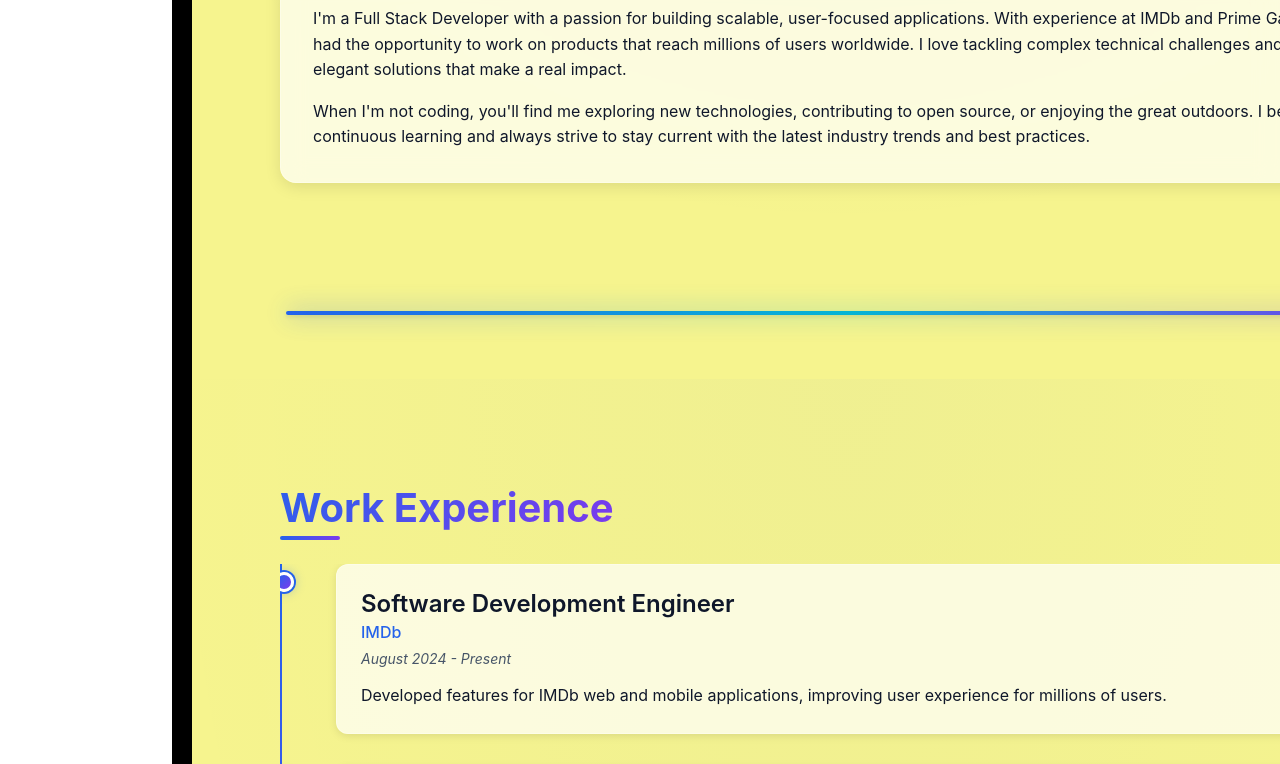
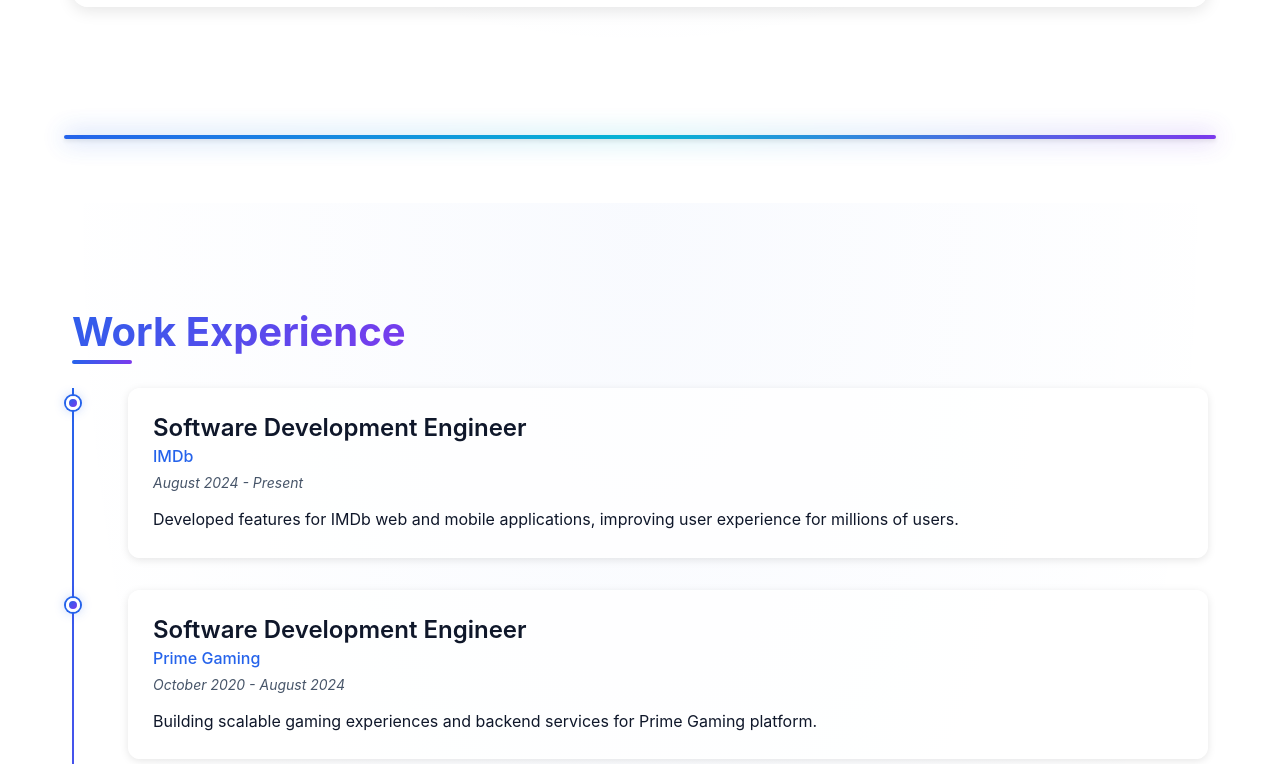
Before and after one commit to jtroshynski/dont-sell-yourself-short, a React (Create React App) app: page / in a window 1280 px wide. Shown: the part 1320-2084 px from the top of the page. Built offline with nearby package versions, Linux system fonts and the light colour scheme; a web font is replaced by a local one.

Commit message:
Removed left sidebar and polished visuals

```diff
--- a/src/css/App.css
+++ b/src/css/App.css
@@ -44,45 +44,48 @@
     --spacing-2xl: 2rem;
   }
 }
-
 @font-face {
   font-family: "Billy";
   src: url("../fonts/billy.woff") format("woff"), url("../fonts/billy.woff2") format("woff2"), url("../fonts/billy.ttf") format("truetype");
 }
-
 html {
   scroll-behavior: smooth;
   scroll-padding-top: 2rem;
 }
 
+* {
+  box-sizing: border-box;
+}
+
 body,
-html,
-root {
+html {
   margin: 0;
   padding: 0;
   width: 100%;
   max-width: 100vw;
-  overflow-x: hidden;
-  display: flex;
-  flex-direction: column;
+  overflow-x: hidden !important;
   background-color: var(--color-background);
   color: var(--color-text);
   font-family: var(--font-family-base);
   transition: background-color var(--transition-base), color var(--transition-base);
 }
 
+#root {
+  width: 100%;
+  max-width: 100vw;
+  overflow-x: hidden !important;
+}
+
 @media (prefers-reduced-motion: reduce) {
   html {
     scroll-behavior: auto;
   }
-
   * {
     animation-duration: 0.01ms !important;
     animation-iteration-count: 1 !important;
     transition-duration: 0.01ms !important;
   }
 }
-
 .theme-toggle {
   position: fixed;
   top: 1rem;
@@ -102,10 +105,8 @@
   justify-content: center;
   transition: all var(--transition-base);
   box-shadow: 0 2px 8px rgba(0, 0, 0, 0.1);
-  position: relative;
   overflow: hidden;
 }
-
 .theme-toggle::before {
   content: "";
   position: absolute;
@@ -116,26 +117,21 @@
   transition: opacity var(--transition-base);
   z-index: -1;
 }
-
 .theme-toggle:hover {
   transform: scale(1.15) rotate(15deg);
   box-shadow: 0 6px 20px rgba(0, 0, 0, 0.2), 0 0 30px rgba(37, 99, 235, 0.3);
   border-color: transparent;
 }
-
 .theme-toggle:hover::before {
   opacity: 1;
 }
-
 .theme-toggle:focus {
   outline: 2px solid var(--color-accent);
   outline-offset: 2px;
 }
-
 .theme-toggle:active {
   transform: scale(0.95) rotate(0deg);
 }
-
 @media screen and (max-width: 768px) {
   .theme-toggle {
     width: 44px;
@@ -143,12 +139,10 @@
     font-size: 1.25rem;
   }
 }
-
 [data-theme=dark] .theme-toggle {
   background: rgba(30, 41, 59, 0.7);
   border: 2px solid var(--color-primary);
 }
-
 [data-theme=dark] .theme-toggle:hover {
   box-shadow: 0 6px 20px rgba(0, 0, 0, 0.4), 0 0 30px rgba(96, 165, 250, 0.4);
 }
@@ -159,38 +153,11 @@
   padding: 0;
   width: 100%;
   max-width: 100vw;
-  overflow-x: hidden;
+  overflow-x: hidden !important;
   box-sizing: border-box;
-}
-
-@media screen and (min-width: 1024px) {
-  .App {
-    padding: 0 0 0 2em;
-    margin-left: 15vw;
-    box-shadow: -20px 0px #000000;
-  }
-}
-
-@media screen and (min-width: 768px) and (max-width: 1023px) {
-  .App {
-    padding: 0 0 0 1.5em;
-    margin-left: 10vw;
-    box-shadow: -15px 0px #000000;
-  }
-}
-
-@media screen and (max-width: 767px) {
-  .App {
-    padding: 0;
-    margin-left: 0;
-    box-shadow: none;
-  }
-}
-
-.App {
-  background-color: #f6f48e;
-}
-
+  background-color: var(--color-background);
+  min-height: 100vh;
+}
 .App .section-title {
   font-size: var(--font-size-h2);
   font-weight: 700;
@@ -206,7 +173,6 @@
   -webkit-text-fill-color: transparent;
   background-clip: text;
 }
-
 .App .section-title::after {
   content: "";
   position: absolute;
@@ -218,21 +184,17 @@
   border-radius: 2px;
   transition: width var(--transition-base);
 }
-
 .App .section-title:hover {
   transform: translateX(4px);
 }
-
 .App .section-title:hover::after {
   width: 100%;
 }
-
 @media screen and (min-width: 768px) {
   .App .section-title {
     font-size: 2.5rem;
   }
 }
-
 @media screen and (max-width: 768px) {
   .App .section-title {
     font-size: 1.75rem;
@@ -249,7 +211,6 @@
   padding: var(--spacing-2xl) var(--spacing-xl);
   overflow: hidden;
 }
-
 @media screen and (max-width: 768px) {
   .hero-section {
     min-height: auto;
@@ -267,8 +228,8 @@
   background: linear-gradient(135deg, var(--color-primary) 0%, var(--color-secondary) 100%);
   opacity: 0.1;
   z-index: 0;
-}
-
+  overflow: hidden;
+}
 .hero-background::before {
   content: "";
   position: absolute;
@@ -282,17 +243,13 @@
 }
 
 @keyframes gradientShift {
-
-  0%,
-  100% {
+  0%, 100% {
     transform: translate(0, 0);
   }
-
   50% {
     transform: translate(10%, 10%);
   }
 }
-
 .hero-content {
   position: relative;
   z-index: 1;
@@ -304,7 +261,6 @@
   width: 100%;
   animation: heroFadeIn 1s ease-out;
 }
-
 @media screen and (max-width: 768px) {
   .hero-content {
     gap: var(--spacing-lg);
@@ -322,30 +278,25 @@
   animation: heroImageFadeIn 1.2s ease-out;
   transition: transform var(--transition-base), box-shadow var(--transition-base), border-color var(--transition-base);
 }
-
 .hero-image:hover {
   transform: scale(1.05);
   box-shadow: 0 12px 48px rgba(0, 0, 0, 0.15);
 }
-
 @media screen and (min-width: 768px) and (max-width: 1023px) {
   .hero-image {
     width: 180px;
     height: 180px;
   }
 }
-
 @media screen and (max-width: 767px) {
   .hero-image {
     width: 150px;
     height: 150px;
   }
 }
-
 [data-theme=dark] .hero-image {
   box-shadow: 0 8px 32px rgba(0, 0, 0, 0.4);
 }
-
 [data-theme=dark] .hero-image:hover {
   box-shadow: 0 12px 48px rgba(0, 0, 0, 0.6);
 }
@@ -364,7 +315,6 @@
   position: relative;
   overflow: hidden;
 }
-
 .hero-intro-card::before {
   content: "";
   position: absolute;
@@ -376,33 +326,27 @@
   pointer-events: none;
   z-index: 0;
 }
-
-.hero-intro-card>* {
+.hero-intro-card > * {
   position: relative;
   z-index: 1;
 }
-
 .hero-intro-card:hover {
   transform: translateY(-8px) scale(1.02);
   box-shadow: 0 16px 64px rgba(0, 0, 0, 0.2), 0 0 40px rgba(37, 99, 235, 0.1);
 }
-
 @media screen and (max-width: 768px) {
   .hero-intro-card {
     padding: var(--spacing-xl);
     border-radius: 16px;
   }
 }
-
 [data-theme=dark] .hero-intro-card {
   background: rgba(30, 41, 59, 0.5);
   border: 1px solid rgba(255, 255, 255, 0.15);
 }
-
 [data-theme=dark] .hero-intro-card::before {
   background: linear-gradient(135deg, rgba(96, 165, 250, 0.08), rgba(167, 139, 250, 0.08));
 }
-
 [data-theme=dark] .hero-intro-card:hover {
   box-shadow: 0 16px 64px rgba(0, 0, 0, 0.4), 0 0 40px rgba(96, 165, 250, 0.15);
 }
@@ -415,7 +359,6 @@
   font-family: var(--font-family-heading);
   line-height: 1.2;
 }
-
 @media screen and (max-width: 768px) {
   .hero-name {
     font-size: 2rem;
@@ -430,7 +373,6 @@
   font-family: var(--font-family-heading);
   line-height: 1.4;
 }
-
 @media screen and (max-width: 768px) {
   .hero-title {
     font-size: 1.25rem;
@@ -442,37 +384,31 @@
     opacity: 0;
     transform: translateY(20px);
   }
-
   to {
     opacity: 1;
     transform: translateY(0);
   }
 }
-
 @keyframes heroImageFadeIn {
   from {
     opacity: 0;
     transform: scale(0.8);
   }
-
   to {
     opacity: 1;
     transform: scale(1);
   }
 }
-
 @keyframes heroCardFadeIn {
   from {
     opacity: 0;
     transform: translateY(30px);
   }
-
   to {
     opacity: 1;
     transform: translateY(0);
   }
 }
-
 .content-divider {
   width: 100%;
   max-width: 100%;
@@ -485,7 +421,6 @@
   position: relative;
   border-radius: 2px;
 }
-
 .content-divider::after {
   content: "";
   position: absolute;
@@ -499,7 +434,6 @@
   opacity: 0.6;
   animation: dividerPulse 3s ease-in-out infinite;
 }
-
 @media screen and (min-width: 1024px) {
   .content-divider {
     height: 4px;
@@ -507,7 +441,6 @@
     max-width: 90%;
   }
 }
-
 @media screen and (min-width: 768px) and (max-width: 1023px) {
   .content-divider {
     height: 3px;
@@ -515,7 +448,6 @@
     max-width: 95%;
   }
 }
-
 @media screen and (max-width: 767px) {
   .content-divider {
     height: 2px;
@@ -523,27 +455,21 @@
     width: 100%;
   }
 }
-
 [data-theme=dark] .content-divider {
   box-shadow: 0 2px 8px rgba(0, 0, 0, 0.4);
 }
-
 [data-theme=dark] .content-divider::after {
   opacity: 0.8;
 }
 
 @keyframes dividerPulse {
-
-  0%,
-  100% {
+  0%, 100% {
     opacity: 0.6;
   }
-
   50% {
     opacity: 0.9;
   }
 }
-
 h1 {
   margin: 0;
 }
@@ -558,20 +484,17 @@
   gap: var(--spacing-xl);
   margin-top: var(--spacing-xl);
 }
-
 @media screen and (min-width: 1024px) {
   .skills-grid {
     grid-template-columns: repeat(auto-fit, minmax(280px, 1fr));
   }
 }
-
 @media screen and (min-width: 768px) and (max-width: 1023px) {
   .skills-grid {
     grid-template-columns: repeat(2, 1fr);
     gap: var(--spacing-lg);
   }
 }
-
 @media screen and (max-width: 767px) {
   .skills-grid {
     grid-template-columns: 1fr;
@@ -591,7 +514,6 @@
   transition: transform var(--transition-base), box-shadow var(--transition-base);
   position: relative;
 }
-
 .skill-category::before {
   content: "";
   position: absolute;
@@ -605,22 +527,18 @@
   opacity: 0;
   transition: opacity var(--transition-base);
 }
-
 .skill-category:hover {
   transform: translateY(-8px) scale(1.02);
   box-shadow: 0 8px 24px rgba(0, 0, 0, 0.15), 0 0 30px rgba(37, 99, 235, 0.1);
 }
-
 .skill-category:hover::before {
   opacity: 1;
 }
-
 [data-theme=dark] .skill-category {
   background: rgba(30, 41, 59, 0.6);
   border: 1px solid rgba(255, 255, 255, 0.15);
   box-shadow: 0 2px 8px rgba(0, 0, 0, 0.3);
 }
-
 [data-theme=dark] .skill-category:hover {
   box-shadow: 0 8px 24px rgba(0, 0, 0, 0.5), 0 0 30px rgba(96, 165, 250, 0.15);
 }
@@ -636,7 +554,6 @@
   background-size: 100% 2px;
   transition: background-size var(--transition-base);
 }
-
 .skill-category:hover .category-title {
   background-size: 100% 3px;
 }
@@ -659,12 +576,10 @@
   box-shadow: 0 2px 4px rgba(0, 0, 0, 0.1);
   cursor: default;
 }
-
 .skill-badge:hover {
   transform: scale(1.1) translateY(-2px);
   box-shadow: 0 4px 12px rgba(0, 0, 0, 0.2), 0 0 20px rgba(37, 99, 235, 0.3);
 }
-
 [data-theme=dark] .skill-badge:hover {
   box-shadow: 0 4px 12px rgba(0, 0, 0, 0.4), 0 0 20px rgba(96, 165, 250, 0.4);
 }
@@ -673,24 +588,20 @@
   margin-bottom: 5vh;
   font-family: "Billy", sans-serif;
 }
-
 @media screen and (min-width: 768px) {
   .skills {
     margin-bottom: 10vh;
   }
 }
-
 .skills p {
   max-width: 90vw;
   padding: 0 3em;
 }
-
 @media screen and (min-width: 768px) {
   .skills p {
     max-width: 40vw;
   }
 }
-
 .skills ul {
   display: flex;
   flex-wrap: wrap;
@@ -701,21 +612,18 @@
   gap: 1em;
   justify-content: flex-start;
 }
-
 @media screen and (min-width: 768px) {
   .skills ul {
     font-size: 2.5vw;
     padding: 0 3em 0 3em;
   }
 }
-
 @media screen and (max-width: 768px) {
   .skills ul {
     font-size: 6vw;
     padding: 0 0 0 0.25em;
   }
 }
-
 .skills ul li {
   color: #dd7251;
   padding: 0.35em 0.25em;
@@ -751,7 +659,6 @@
   flex-wrap: wrap;
   margin-top: var(--spacing-xl);
 }
-
 @media screen and (max-width: 768px) {
   .contact-links-container {
     gap: var(--spacing-lg);
@@ -769,11 +676,9 @@
   min-height: 44px;
   padding: var(--spacing-sm);
 }
-
 .contact-link:hover {
   transform: translateY(-8px);
 }
-
 .contact-link:focus {
   outline: 2px solid var(--color-accent);
   outline-offset: 4px;
@@ -796,7 +701,6 @@
   position: relative;
   overflow: hidden;
 }
-
 .contact-icon-wrapper::before {
   content: "";
   position: absolute;
@@ -808,7 +712,6 @@
   opacity: 0;
   transition: opacity var(--transition-base);
 }
-
 .contact-icon-wrapper::after {
   content: "";
   position: absolute;
@@ -822,33 +725,27 @@
   opacity: 0;
   transition: opacity var(--transition-base);
 }
-
 .contact-link:hover .contact-icon-wrapper {
   box-shadow: 0 12px 40px rgba(0, 0, 0, 0.25), 0 0 40px rgba(37, 99, 235, 0.2);
   transform: scale(1.15) rotate(5deg);
 }
-
 .contact-link:hover .contact-icon-wrapper::before {
   opacity: 0.15;
 }
-
 .contact-link:hover .contact-icon-wrapper::after {
   opacity: 1;
 }
-
 @media screen and (max-width: 768px) {
   .contact-icon-wrapper {
     width: 64px;
     height: 64px;
   }
 }
-
 [data-theme=dark] .contact-icon-wrapper {
   background: rgba(30, 41, 59, 0.6);
   border: 1px solid rgba(255, 255, 255, 0.15);
   box-shadow: 0 4px 16px rgba(0, 0, 0, 0.3);
 }
-
 [data-theme=dark] .contact-link:hover .contact-icon-wrapper {
   box-shadow: 0 12px 40px rgba(0, 0, 0, 0.6), 0 0 40px rgba(96, 165, 250, 0.3);
 }
@@ -861,22 +758,18 @@
   z-index: 1;
   transition: filter var(--transition-base);
 }
-
 @media screen and (max-width: 768px) {
   .contact-icon {
     width: 32px;
     height: 32px;
   }
 }
-
 [data-theme=dark] .contact-icon {
   filter: brightness(0) invert(1);
 }
-
 [data-theme=dark] .contact-link[data-platform=linkedin] .contact-icon {
   filter: brightness(1.2);
 }
-
 [data-theme=dark] .contact-link[data-platform=email] .contact-icon {
   filter: brightness(0) invert(1);
 }
@@ -887,7 +780,6 @@
   color: var(--color-text);
   transition: color var(--transition-fast);
 }
-
 .contact-link:hover .contact-label {
   color: var(--color-primary);
 }
@@ -896,98 +788,78 @@
   from {
     opacity: 0;
   }
-
   to {
     opacity: 1;
   }
 }
-
 @-moz-keyframes fadein {
   from {
     opacity: 0;
   }
-
   to {
     opacity: 1;
   }
 }
-
 @-webkit-keyframes fadein {
   from {
     opacity: 0;
   }
-
   to {
     opacity: 1;
   }
 }
-
 @-ms-keyframes fadein {
   from {
     opacity: 0;
   }
-
   to {
     opacity: 1;
   }
 }
-
 @keyframes delayFadein {
   0% {
     opacity: 0;
   }
-
   40% {
     opacity: 0;
   }
-
   100% {
     opacity: 1;
   }
 }
-
 @-moz-keyframes delayFadein {
   0% {
     opacity: 0;
   }
-
   40% {
     opacity: 0;
   }
-
   100% {
     opacity: 1;
   }
 }
-
 @-webkit-keyframes delayFadein {
   0% {
     opacity: 0;
   }
-
   40% {
     opacity: 0;
   }
-
   100% {
     opacity: 1;
   }
 }
-
 @-ms-keyframes delayFadein {
   0% {
     opacity: 0;
   }
-
   40% {
     opacity: 0;
   }
-
   100% {
     opacity: 1;
   }
 }
-
 .about-section,
 .work-experience-section,
 .projects-section,
@@ -1000,7 +872,6 @@
   box-sizing: border-box;
   position: relative;
 }
-
 .about-section::before,
 .work-experience-section::before,
 .projects-section::before,
@@ -1009,16 +880,14 @@
   content: "";
   position: absolute;
   top: 0;
-  left: -10%;
-  width: 120%;
+  left: 0;
+  width: 100%;
   height: 100%;
   background: radial-gradient(ellipse at top, rgba(37, 99, 235, 0.03), transparent 70%);
   pointer-events: none;
   z-index: -1;
 }
-
-@media screen and (max-width: 768px) {
-
+@media screen and (max-width: 768px) {
   .about-section,
   .work-experience-section,
   .projects-section,
@@ -1027,7 +896,6 @@
     padding: var(--spacing-xl) var(--spacing-md);
   }
 }
-
 [data-theme=dark] .about-section::before,
 [data-theme=dark] .work-experience-section::before,
 [data-theme=dark] .projects-section::before,
@@ -1049,7 +917,6 @@
   position: relative;
   overflow: hidden;
 }
-
 .about-card::after {
   content: "";
   position: absolute;
@@ -1060,33 +927,27 @@
   background: linear-gradient(90deg, transparent, rgba(37, 99, 235, 0.1), transparent);
   transition: left 0.5s ease;
 }
-
 .about-card:hover {
   transform: translateY(-8px) scale(1.01);
   box-shadow: 0 12px 32px rgba(0, 0, 0, 0.15), 0 0 30px rgba(37, 99, 235, 0.08);
 }
-
 .about-card:hover::after {
   left: 100%;
 }
-
 @media screen and (max-width: 768px) {
   .about-card {
     padding: var(--spacing-lg);
     border-radius: 12px;
   }
 }
-
 [data-theme=dark] .about-card {
   background: rgba(30, 41, 59, 0.6);
   border: 1px solid rgba(255, 255, 255, 0.15);
   box-shadow: 0 4px 16px rgba(0, 0, 0, 0.3);
 }
-
 [data-theme=dark] .about-card::after {
   background: linear-gradient(90deg, transparent, rgba(96, 165, 250, 0.15), transparent);
 }
-
 [data-theme=dark] .about-card:hover {
   box-shadow: 0 12px 32px rgba(0, 0, 0, 0.5), 0 0 30px rgba(96, 165, 250, 0.12);
 }
@@ -1097,7 +958,6 @@
   color: var(--color-text);
   margin: 0 0 var(--spacing-md) 0;
 }
-
 .about-text:last-child {
   margin-bottom: 0;
 }
@@ -1107,13 +967,11 @@
     opacity: 0;
     transform: translateY(30px);
   }
-
   to {
     opacity: 1;
     transform: translateY(0);
   }
 }
-
 .about-section,
 .work-experience-section,
 .projects-section,
@@ -1123,7 +981,6 @@
   transform: translateY(30px);
   transition: opacity 0.6s ease-out, transform 0.6s ease-out;
 }
-
 .about-section.animate-in,
 .work-experience-section.animate-in,
 .projects-section.animate-in,
@@ -1132,9 +989,7 @@
   opacity: 1;
   transform: translateY(0);
 }
-
 @media (prefers-reduced-motion: reduce) {
-
   .about-section,
   .work-experience-section,
   .projects-section,
@@ -1150,13 +1005,11 @@
   position: relative;
   padding-left: var(--spacing-xl);
 }
-
 @media screen and (max-width: 768px) {
   .timeline {
     padding-left: var(--spacing-lg);
   }
 }
-
 .timeline::before {
   content: "";
   position: absolute;
@@ -1172,7 +1025,6 @@
   margin-bottom: var(--spacing-xl);
   animation: fadeInUp 0.6s ease-out both;
 }
-
 .timeline-item:last-child {
   margin-bottom: 0;
 }
@@ -1190,22 +1042,18 @@
   z-index: 1;
   transition: transform var(--transition-base), box-shadow var(--transition-base);
 }
-
 .timeline-item:hover .timeline-marker {
   transform: scale(1.3);
   box-shadow: 0 0 0 3px var(--color-primary), 0 0 20px rgba(37, 99, 235, 0.6);
 }
-
 @media screen and (max-width: 768px) {
   .timeline-marker {
     left: calc(-1 * var(--spacing-lg) - 6px);
   }
 }
-
 [data-theme=dark] .timeline-marker {
   box-shadow: 0 0 0 2px var(--color-primary), 0 0 12px rgba(96, 165, 250, 0.5);
 }
-
 .timeline-item:hover [data-theme=dark] .timeline-marker {
   box-shadow: 0 0 0 3px var(--color-primary), 0 0 20px rgba(96, 165, 250, 0.7);
 }
@@ -1225,7 +1073,6 @@
   transition: transform var(--transition-base), box-shadow var(--transition-base);
   position: relative;
 }
-
 .experience-card::before {
   content: "";
   position: absolute;
@@ -1239,26 +1086,21 @@
   transition: opacity var(--transition-base);
   pointer-events: none;
 }
-
 .experience-card:hover {
   transform: translateX(12px) scale(1.01);
   box-shadow: 0 8px 24px rgba(0, 0, 0, 0.15), 0 0 30px rgba(37, 99, 235, 0.08);
 }
-
 .experience-card:hover::before {
   opacity: 1;
 }
-
 [data-theme=dark] .experience-card {
   background: rgba(30, 41, 59, 0.6);
   border: 1px solid rgba(255, 255, 255, 0.15);
   box-shadow: 0 2px 8px rgba(0, 0, 0, 0.3);
 }
-
 [data-theme=dark] .experience-card::before {
   background: linear-gradient(135deg, rgba(96, 165, 250, 0.05), rgba(167, 139, 250, 0.05));
 }
-
 [data-theme=dark] .experience-card:hover {
   box-shadow: 0 8px 24px rgba(0, 0, 0, 0.5), 0 0 30px rgba(96, 165, 250, 0.12);
 }
@@ -1300,20 +1142,17 @@
   gap: var(--spacing-xl);
   margin-top: var(--spacing-xl);
 }
-
 @media screen and (min-width: 1024px) {
   .projects-grid {
     grid-template-columns: repeat(auto-fit, minmax(320px, 1fr));
   }
 }
-
 @media screen and (min-width: 768px) and (max-width: 1023px) {
   .projects-grid {
     grid-template-columns: repeat(2, 1fr);
     gap: var(--spacing-lg);
   }
 }
-
 @media screen and (max-width: 767px) {
   .projects-grid {
     grid-template-columns: 1fr;
@@ -1337,7 +1176,6 @@
   position: relative;
   overflow: hidden;
 }
-
 .project-card::before {
   content: "";
   position: absolute;
@@ -1350,7 +1188,6 @@
   transition: opacity var(--transition-base);
   pointer-events: none;
 }
-
 .project-card::after {
   content: "";
   position: absolute;
@@ -1364,42 +1201,34 @@
   opacity: 0;
   transition: opacity var(--transition-base);
 }
-
-.project-card>* {
+.project-card > * {
   position: relative;
   z-index: 1;
 }
-
 .project-card:hover {
   transform: translateY(-12px) scale(1.02);
   box-shadow: 0 16px 48px rgba(0, 0, 0, 0.2), 0 0 40px rgba(37, 99, 235, 0.15);
 }
-
 .project-card:hover::before {
   opacity: 1;
 }
-
 .project-card:hover::after {
   opacity: 0.6;
 }
-
 @media screen and (max-width: 768px) {
   .project-card {
     padding: var(--spacing-lg);
     border-radius: 12px;
   }
 }
-
 [data-theme=dark] .project-card {
   background: rgba(30, 41, 59, 0.5);
   border: 1px solid rgba(255, 255, 255, 0.15);
   box-shadow: 0 4px 16px rgba(0, 0, 0, 0.3);
 }
-
 [data-theme=dark] .project-card::before {
   background: linear-gradient(135deg, rgba(96, 165, 250, 0.08), rgba(167, 139, 250, 0.08));
 }
-
 [data-theme=dark] .project-card:hover {
   box-shadow: 0 16px 48px rgba(0, 0, 0, 0.5), 0 0 40px rgba(96, 165, 250, 0.2);
 }
@@ -1453,12 +1282,10 @@
   box-shadow: 0 2px 4px rgba(0, 0, 0, 0.1);
   cursor: default;
 }
-
 .tech-badge:hover {
   transform: scale(1.15) translateY(-2px);
   box-shadow: 0 4px 12px rgba(0, 0, 0, 0.2), 0 0 20px rgba(37, 99, 235, 0.3);
 }
-
 [data-theme=dark] .tech-badge:hover {
   box-shadow: 0 4px 12px rgba(0, 0, 0, 0.4), 0 0 20px rgba(96, 165, 250, 0.4);
 }
@@ -1474,7 +1301,6 @@
   position: relative;
   overflow: hidden;
 }
-
 .project-impact::before {
   content: "";
   position: absolute;
@@ -1485,24 +1311,19 @@
   background: linear-gradient(90deg, transparent, rgba(255, 255, 255, 0.3), transparent);
   transition: left 0.6s ease;
 }
-
 .project-impact:hover {
   transform: translateX(4px);
   box-shadow: 0 2px 8px rgba(6, 182, 212, 0.2);
 }
-
 .project-impact:hover::before {
   left: 100%;
 }
-
 [data-theme=dark] .project-impact {
   background: linear-gradient(90deg, rgba(34, 211, 238, 0.15), rgba(34, 211, 238, 0.08));
 }
-
 [data-theme=dark] .project-impact:hover {
   box-shadow: 0 2px 8px rgba(34, 211, 238, 0.3);
 }
-
 .project-impact strong {
   color: var(--color-accent);
   font-weight: 600;
@@ -1522,7 +1343,6 @@
   min-height: 44px;
   position: relative;
 }
-
 .project-link::after {
   content: "";
   position: absolute;
@@ -1533,139 +1353,26 @@
   background: linear-gradient(90deg, var(--color-primary), var(--color-secondary));
   transition: width var(--transition-base);
 }
-
 @media screen and (max-width: 768px) {
   .project-link {
     padding: var(--spacing-md) var(--spacing-lg);
   }
 }
-
 .project-link:hover {
   color: var(--color-secondary);
   transform: translateX(8px);
   text-shadow: 0 0 20px rgba(37, 99, 235, 0.3);
 }
-
 .project-link:hover::after {
   width: 100%;
 }
-
 .project-link:focus {
   outline: 2px solid var(--color-accent);
   outline-offset: 2px;
   border-radius: 4px;
 }
-
 [data-theme=dark] .project-link:hover {
   text-shadow: 0 0 20px rgba(96, 165, 250, 0.4);
 }
 
 /*# sourceMappingURL=App.css.map */
-
-/* Performance optimizations */
-
-/* Loading placeholder for lazy-loaded sections */
-.loading-placeholder {
-  min-height: 200px;
-  display: flex;
-  align-items: center;
-  justify-content: center;
-  color: var(--color-text-secondary);
-  font-size: var(--font-size-body);
-  animation: pulse 1.5s ease-in-out infinite;
-}
-
-@keyframes pulse {
-
-  0%,
-  100% {
-    opacity: 0.6;
-  }
-
-  50% {
-    opacity: 1;
-  }
-}
-
-/* Hero image placeholder for progressive loading */
-.hero-image-placeholder {
-  width: 200px;
-  height: 200px;
-  border-radius: 50%;
-  background: linear-gradient(135deg, var(--color-primary), var(--color-secondary));
-  opacity: 0.3;
-  animation: pulse 1.5s ease-in-out infinite;
-}
-
-@media screen and (min-width: 768px) and (max-width: 1023px) {
-  .hero-image-placeholder {
-    width: 180px;
-    height: 180px;
-  }
-}
-
-@media screen and (max-width: 767px) {
-  .hero-image-placeholder {
-    width: 150px;
-    height: 150px;
-  }
-}
-
-/* GPU acceleration for animations - use transform and opacity only */
-.hero-image,
-.hero-intro-card,
-.about-card,
-.experience-card,
-.project-card,
-.skill-category,
-.contact-icon-wrapper,
-.theme-toggle {
-  will-change: transform;
-}
-
-/* Remove will-change after animation completes to save memory */
-.animate-in {
-  will-change: auto;
-}
-
-/* Optimize backdrop-filter for better performance */
-@supports (backdrop-filter: blur(12px)) {
-
-  .hero-intro-card,
-  .about-card,
-  .experience-card,
-  .project-card,
-  .skill-category,
-  .contact-icon-wrapper,
-  .theme-toggle {
-    -webkit-transform: translateZ(0);
-    transform: translateZ(0);
-  }
-}
-
-/* Reduce paint areas by containing layout shifts */
-.projects-grid,
-.skills-grid,
-.timeline,
-.contact-links-container {
-  contain: layout style paint;
-}
-
-/* Optimize font rendering */
-body {
-  -webkit-font-smoothing: antialiased;
-  -moz-osx-font-smoothing: grayscale;
-  text-rendering: optimizeLegibility;
-}
-
-/* Prevent layout shifts from images */
-img {
-  max-width: 100%;
-  height: auto;
-  display: block;
-}
-
-/* Optimize repaints for fixed elements */
-.theme-toggle {
-  contain: layout style paint;
-}
--- a/src/scss/App.scss
+++ b/src/scss/App.scss
@@ -93,20 +93,27 @@
   scroll-padding-top: 2rem; // Offset for fixed elements if any
 }
 
+* {
+  box-sizing: border-box;
+}
+
 body,
-html,
-root {
+html {
   margin: 0;
   padding: 0;
   width: 100%;
   max-width: 100vw;
-  overflow-x: hidden;
-  display: flex;
-  flex-direction: column;
+  overflow-x: hidden !important;
   background-color: var(--color-background);
   color: var(--color-text);
   font-family: var(--font-family-base);
   transition: background-color var(--transition-base), color var(--transition-base);
+}
+
+#root {
+  width: 100%;
+  max-width: 100vw;
+  overflow-x: hidden !important;
 }
 
 // Respect user's motion preferences
@@ -142,7 +149,6 @@
   justify-content: center;
   transition: all var(--transition-base);
   box-shadow: 0 2px 8px rgba(0, 0, 0, 0.1);
-  position: relative;
   overflow: hidden;
 
   // Gradient background on hover
@@ -202,31 +208,10 @@
   padding: 0;
   width: 100%;
   max-width: 100vw;
-  overflow-x: hidden;
+  overflow-x: hidden !important;
   box-sizing: border-box;
-
-  //Desktop
-  @media screen and (min-width: $breakpoint-desktop) {
-    padding: 0 0 0 2em;
-    margin-left: 15vw;
-    box-shadow: -20px 0px #000000;
-  }
-
-  // Tablet
-  @media screen and (min-width: $breakpoint-mobile) and (max-width: $breakpoint-desktop - 1px) {
-    padding: 0 0 0 1.5em;
-    margin-left: 10vw;
-    box-shadow: -15px 0px #000000;
-  }
-
-  // Mobile
-  @media screen and (max-width: $breakpoint-mobile - 1px) {
-    padding: 0;
-    margin-left: 0;
-    box-shadow: none;
-  }
-
-  background-color: $color-background;
+  background-color: var(--color-background);
+  min-height: 100vh;
 
   .section-title {
     font-size: var(--font-size-h2);
@@ -305,6 +290,7 @@
   background: linear-gradient(135deg, var(--color-primary) 0%, var(--color-secondary) 100%);
   opacity: 0.1;
   z-index: 0;
+  overflow: hidden;
 
   &::before {
     content: '';
@@ -1047,8 +1033,8 @@
     content: '';
     position: absolute;
     top: 0;
-    left: -10%;
-    width: 120%;
+    left: 0;
+    width: 100%;
     height: 100%;
     background: radial-gradient(ellipse at top, rgba(37, 99, 235, 0.03), transparent 70%);
     pointer-events: none;
```
Also changed, not shown: 1 other file (tests, documents, lock files or other folders).
